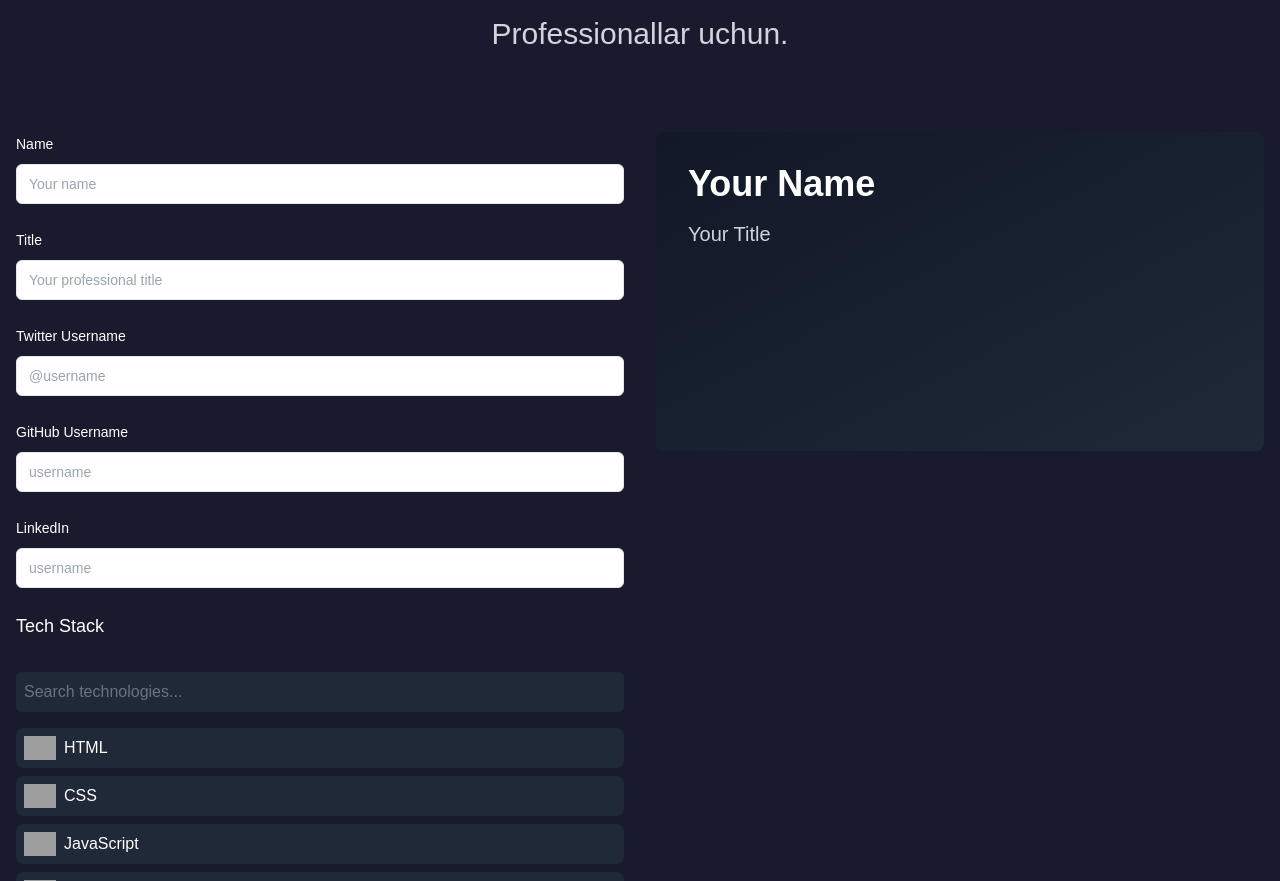
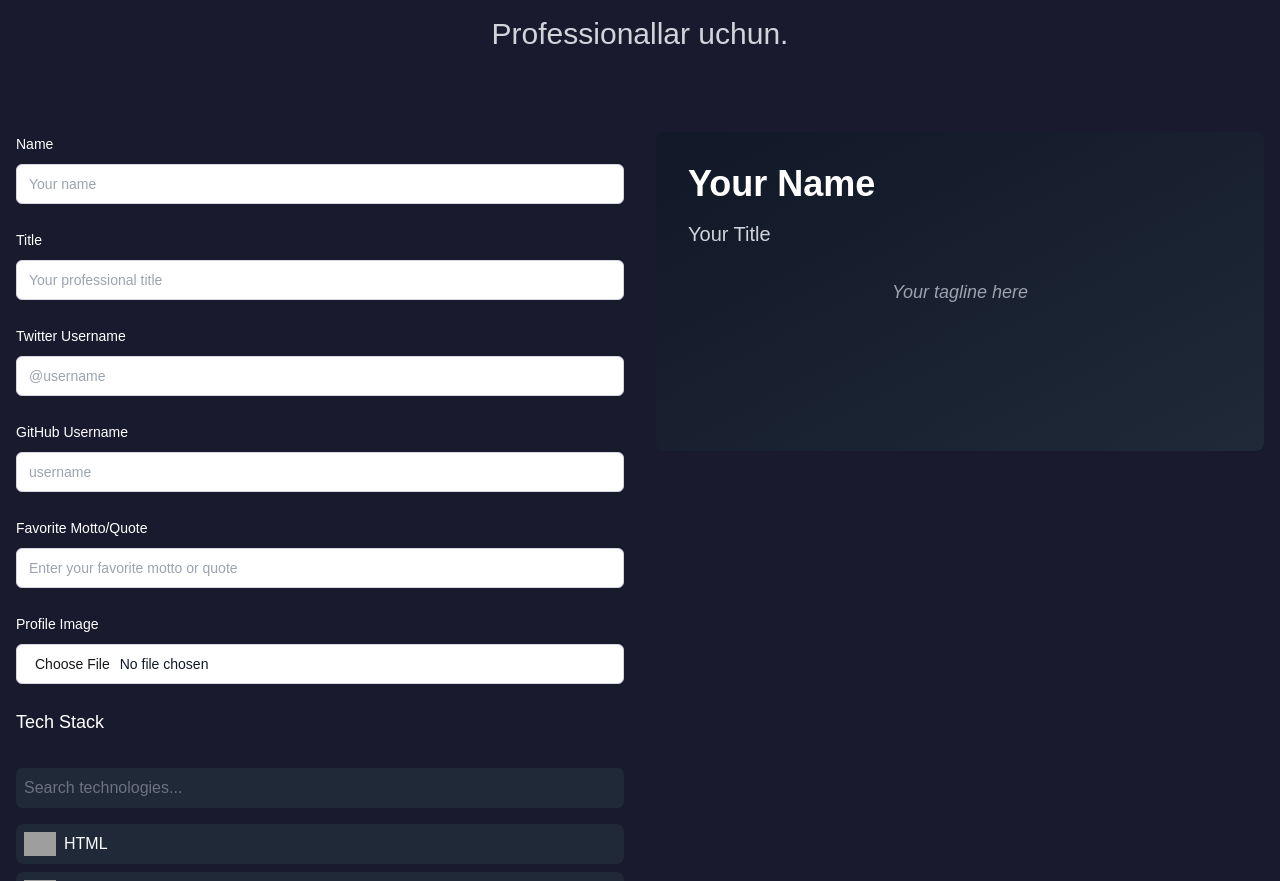
Before and after one commit to OkiljonDadakhanov/bannerlash, a Next.js app: page / in a window 1280 px wide. Shown: the part 320-1201 px from the top of the page. Built offline with nearby package versions, Linux system fonts and the light colour scheme; grey boxes are pictures that could not be loaded; what @radix-ui/themes would draw is missing.

Commit message:
removed linkedin and added pic uploading function

```diff
--- a/components/banner-editor.tsx
+++ b/components/banner-editor.tsx
@@ -13,8 +13,9 @@ interface BannerData {
   title: string;
   twitter: string;
   github: string;
-  linkedin: string;
   stack: Technology[];
+  image?: string;
+  motto?: string; // Added motto field
 }
 
 export function BannerEditor() {
@@ -23,8 +24,9 @@ export function BannerEditor() {
     title: "",
     twitter: "",
     github: "",
-    linkedin: "",
     stack: [],
+    image: undefined,
+    motto: "", // Initialize motto
   });
 
   const updateBannerData = (
@@ -34,6 +36,18 @@ export function BannerEditor() {
     setBannerData((prev) => ({ ...prev, [field]: value }));
   };
 
+  // Handle image upload
+  const handleImageUpload = (e: React.ChangeEvent<HTMLInputElement>) => {
+    const file = e.target.files?.[0];
+    if (file) {
+      const reader = new FileReader();
+      reader.onloadend = () => {
+        updateBannerData("image", reader.result as string);
+      };
+      reader.readAsDataURL(file);
+    }
+  };
+
   const handleDownload = async () => {
     const banner = document.getElementById("banner");
     if (!banner) return;
@@ -41,11 +55,10 @@ export function BannerEditor() {
     try {
       const { toBlob } = await import("html-to-image");
 
-      // Convert the banner to a Blob
       const blob = await toBlob(banner, {
-        cacheBust: true, // Prevents caching issues
-        width: banner.offsetWidth, // Proper width
-        height: banner.offsetHeight, // Proper height
+        cacheBust: true,
+        width: banner.offsetWidth,
+        height: banner.offsetHeight,
       });
 
       if (!blob) {
@@ -53,18 +66,16 @@ export function BannerEditor() {
         return;
       }
 
-      // Create a temporary link to download the file
       const link = document.createElement("a");
       const url = URL.createObjectURL(blob);
 
       link.href = url;
       link.download = "banneringiz.png";
-      link.style.display = "none"; // Keep it hidden
+      link.style.display = "none";
       document.body.appendChild(link);
 
-      link.click(); // Trigger download
+      link.click();
 
-      // Clean up the URL object and link
       URL.revokeObjectURL(url);
       document.body.removeChild(link);
     } catch (error) {
@@ -101,11 +112,12 @@ export function BannerEditor() {
             placeholder: "username",
             value: bannerData.github,
           },
+
           {
-            label: "LinkedIn",
-            id: "linkedin",
-            placeholder: "username",
-            value: bannerData.linkedin,
+            label: "Favorite Motto/Quote",
+            id: "motto",
+            placeholder: "Enter your favorite motto or quote",
+            value: bannerData.motto || "",
           },
         ].map(({ label, id, placeholder, value }) => (
           <div className="space-y-2" key={id}>
@@ -117,9 +129,21 @@ export function BannerEditor() {
               onChange={(e) =>
                 updateBannerData(id as keyof BannerData, e.target.value)
               }
+              className="text-gray-900 bg-white border-gray-300"
             />
           </div>
         ))}
+        {/* Image Upload Input */}
+        <div className="space-y-2">
+          <Label htmlFor="image">Profile Image</Label>
+          <Input
+            id="image"
+            type="file"
+            accept="image/*"
+            onChange={handleImageUpload}
+            className="text-gray-900 bg-white border-gray-300"
+          />
+        </div>
         <TechStack
           selected={bannerData.stack}
           onChange={(stack) => updateBannerData("stack", stack)}
--- a/components/banner-preview.tsx
+++ b/components/banner-preview.tsx
@@ -1,4 +1,4 @@
-import { Github, Twitter, Linkedin } from "lucide-react";
+import { Github, Twitter } from "lucide-react";
 import type { Technology } from "./tech-stack";
 import Image from "next/image";
 
@@ -8,8 +8,9 @@ interface BannerPreviewProps {
     title: string;
     twitter: string;
     github: string;
-    linkedin: string;
     stack: Technology[];
+    image?: string;
+    motto?: string; // Added motto field
   };
 }
 
@@ -17,17 +18,42 @@ export function BannerPreview({ data }: BannerPreviewProps) {
   return (
     <div
       id="banner"
-      className="w-full aspect-[1200/630] rounded-lg bg-gradient-to-br from-gray-900 to-gray-800 p-8 flex flex-col justify-between"
+      className="w-full aspect-[1200/630] rounded-lg bg-gradient-to-br from-gray-900 to-gray-800 p-8 flex flex-col justify-between relative"
     >
-      <div className="space-y-4">
-        <h2 className="text-4xl font-bold text-white">
-          {data.name || "Your Name"}
-        </h2>
-        <p className="text-xl text-gray-300">{data.title || "Your Title"}</p>
+      {/* Top Section: Name, Title, and Image */}
+      <div className="flex items-start justify-between gap-6">
+        <div className="space-y-4">
+          <h2 className="text-4xl font-bold text-white">
+            {data.name || "Your Name"}
+          </h2>
+          <p className="text-xl text-gray-300">{data.title || "Your Title"}</p>
+        </div>
+        {data.image && (
+          <div className="flex-shrink-0">
+            <Image
+              src={data.image}
+              alt="Profile"
+              width={100}
+              height={100}
+              className="rounded-full object-cover"
+            />
+          </div>
+        )}
       </div>
-      {/* Updated Layout */}
+
+      {/* Center Section: Display Motto or Default Text */}
+      <div className="absolute top-1/2 left-1/2 transform -translate-x-1/2 -translate-y-1/2 text-center">
+        <p className="text-gray-400 text-lg italic">
+          {data.motto
+            ? `"${data.motto}"`
+            : data.name
+            ? `"${data.title || "Professional"} at work"`
+            : "Your tagline here"}
+        </p>
+      </div>
+
+      {/* Bottom Section: Social Links and Tech Stack */}
       <div className="flex flex-col gap-6 sm:flex-row sm:justify-between sm:items-start sm:mt-4">
-        {/* Social Media Links */}
         <div className="flex flex-wrap gap-4 mt-4 sm:mt-0">
           {data.twitter && (
             <div className="flex items-center gap-2 text-gray-300">
@@ -41,15 +67,9 @@ export function BannerPreview({ data }: BannerPreviewProps) {
               <span>{data.github}</span>
             </div>
           )}
-          {data.linkedin && (
-            <div className="flex items-center gap-2 text-gray-300">
-              <Linkedin className="h-5 w-5" />
-              <span>{data.linkedin}</span>
-            </div>
-          )}
+
         </div>
 
-        {/* Tech Stack Icons */}
         {data.stack.length > 0 && (
           <div className="flex flex-wrap gap-3 sm:mt-0 mt-4">
             {data.stack.map((tech) => (
```
